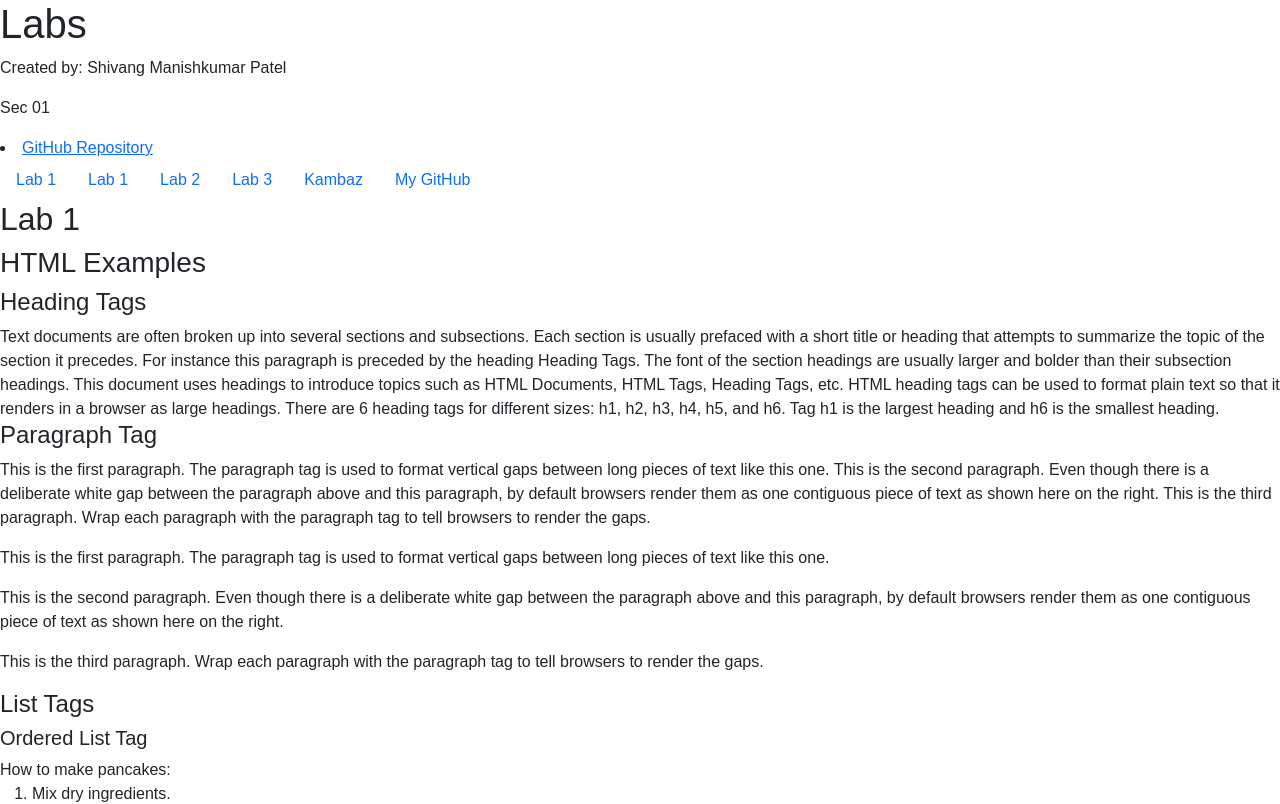
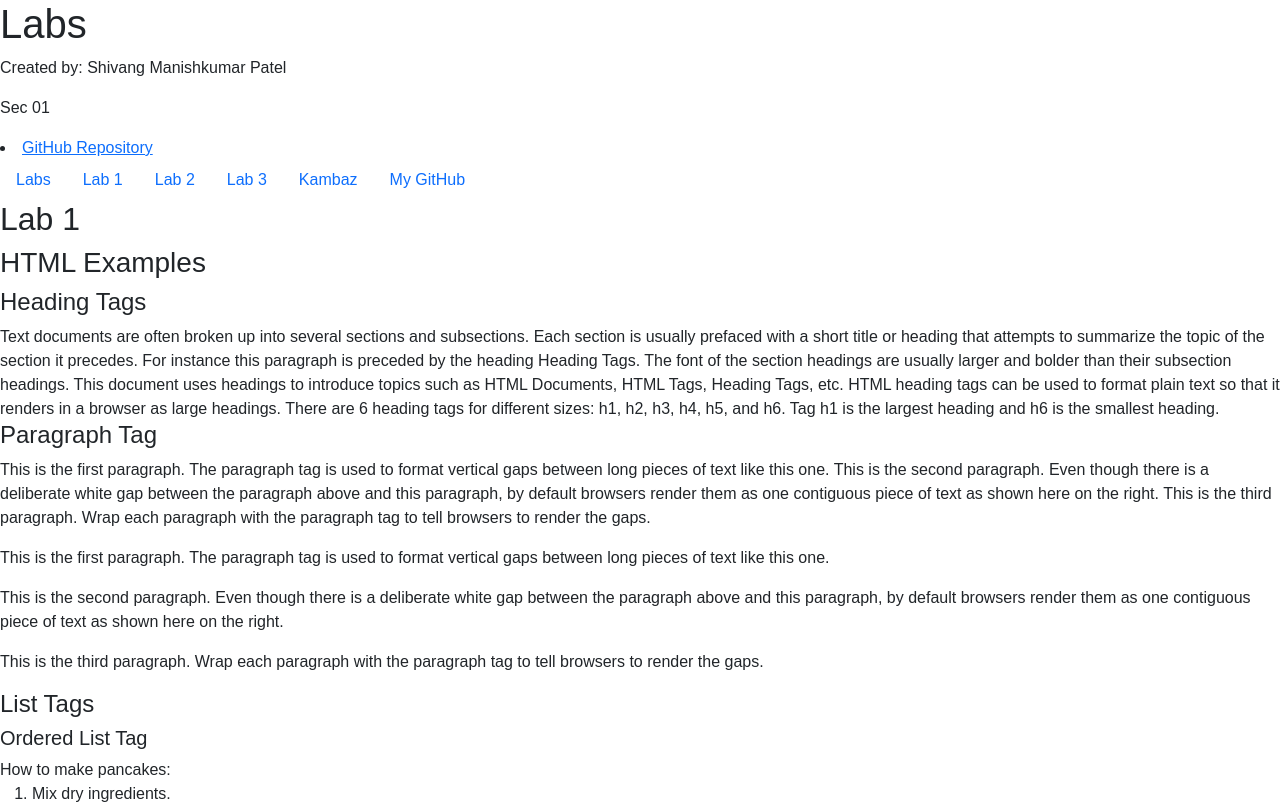
Before and after one commit to shivang2402/kambaz-react-web-app, a React (Vite) app: page /#/Labs/Lab1 in a window 1280 px wide. Shown: the top 804 px of the page. Built offline with nearby package versions, Linux system fonts and the light colour scheme.

Commit message:
a2 finished

```diff
--- a/src/Kambaz/Navigation.tsx
+++ b/src/Kambaz/Navigation.tsx
@@ -89,7 +89,7 @@ import Nav from "react-bootstrap/Nav";export default function KambazNavigation()
         <Nav.Item className="mb-2">
           <Nav.Link
             as={Link}
-            to="/Kambaz/Settings"
+            to="/Labs"
             id="wd-settings-link"
             className="list-group-item text-center border-0 bg-black text-white"
           >
--- a/src/Labs/TOC.tsx
+++ b/src/Labs/TOC.tsx
@@ -6,7 +6,7 @@ export default function TOC() {
   return (
     <Nav variant="pills">
       <Nav.Item>
-        <Nav.Link href="#/Labs">Lab 1</Nav.Link>
+        <Nav.Link href="#/Labs">Labs</Nav.Link>
       </Nav.Item>
       <Nav.Item>
         <Nav.Link href="#/Labs/Lab1">Lab 1</Nav.Link>
@@ -15,7 +15,7 @@ export default function TOC() {
         <Nav.Link href="#/Labs/Lab2">Lab 2</Nav.Link>
       </Nav.Item>
       <Nav.Item>
-        <Nav.Link href="#/Labs/Lab2">Lab 3</Nav.Link>
+        <Nav.Link href="#/Labs/Lab3">Lab 3</Nav.Link>
       </Nav.Item>
       <Nav.Item>
         <Nav.Link href="#/Kambaz">Kambaz</Nav.Link>
```
